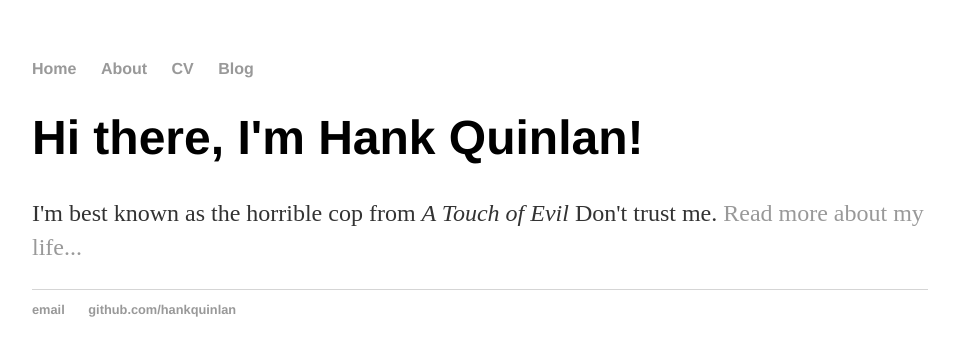
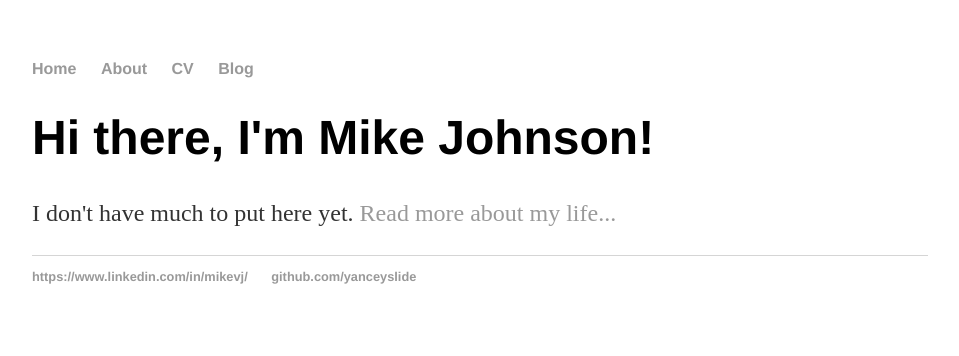
Before and after one commit to YanceySlide/yanceyslide.github.io, a Jekyll site: the page built from index.html, in a window 1280 px wide. Shown: the top 356 px of the page, without its empty margins (160-1119 px from the left). Built offline with Jekyll 4.4.1, drawn with Linux system fonts in a browser that asks for light colours.

Commit message:
Add jekyll bits

```diff
--- a/index.html
+++ b/index.html
@@ -1,30 +1,8 @@
-<!DOCTYPE html>
-<html>
-	<head>
-		<title>Hank Quinlan, Horrible Cop</title>
-		<!-- link to main stylesheet -->
-		<link rel="stylesheet" type="text/css" href="/css/main.css">
-	</head>
-	<body>
-		<nav>
-    		<ul>
-        		<li><a href="/">Home</a></li>
-	        	<li><a href="/about">About</a></li>
-        		<li><a href="/cv">CV</a></li>
-        		<li><a href="/blog">Blog</a></li>
-    		</ul>
-		</nav>
-		<div class="container">
-    		<div class="blurb">
-        		<h1>Hi there, I'm Hank Quinlan!</h1>
-				<p>I'm best known as the horrible cop from <em>A Touch of Evil</em> Don't trust me. <a href="/about">Read more about my life...</a></p>
-    		</div><!-- /.blurb -->
-		</div><!-- /.container -->
-		<footer>
-    		<ul>
-        		<li><a href="mailto:hankquinlanhub@gmail.com">email</a></li>
-        		<li><a href="https://github.com/hankquinlan">github.com/hankquinlan</a></li>
-			</ul>
-		</footer>
-	</body>
-</html>
+---
+layout: default
+title: Mike Johnson, CISO
+---
+<div class="blurb">
+	<h1>Hi there, I'm Mike Johnson!</h1>
+	<p>I don't have much to put here yet. <a href="/about">Read more about my life...</a></p>
+</div><!-- /.blurb -->
```
